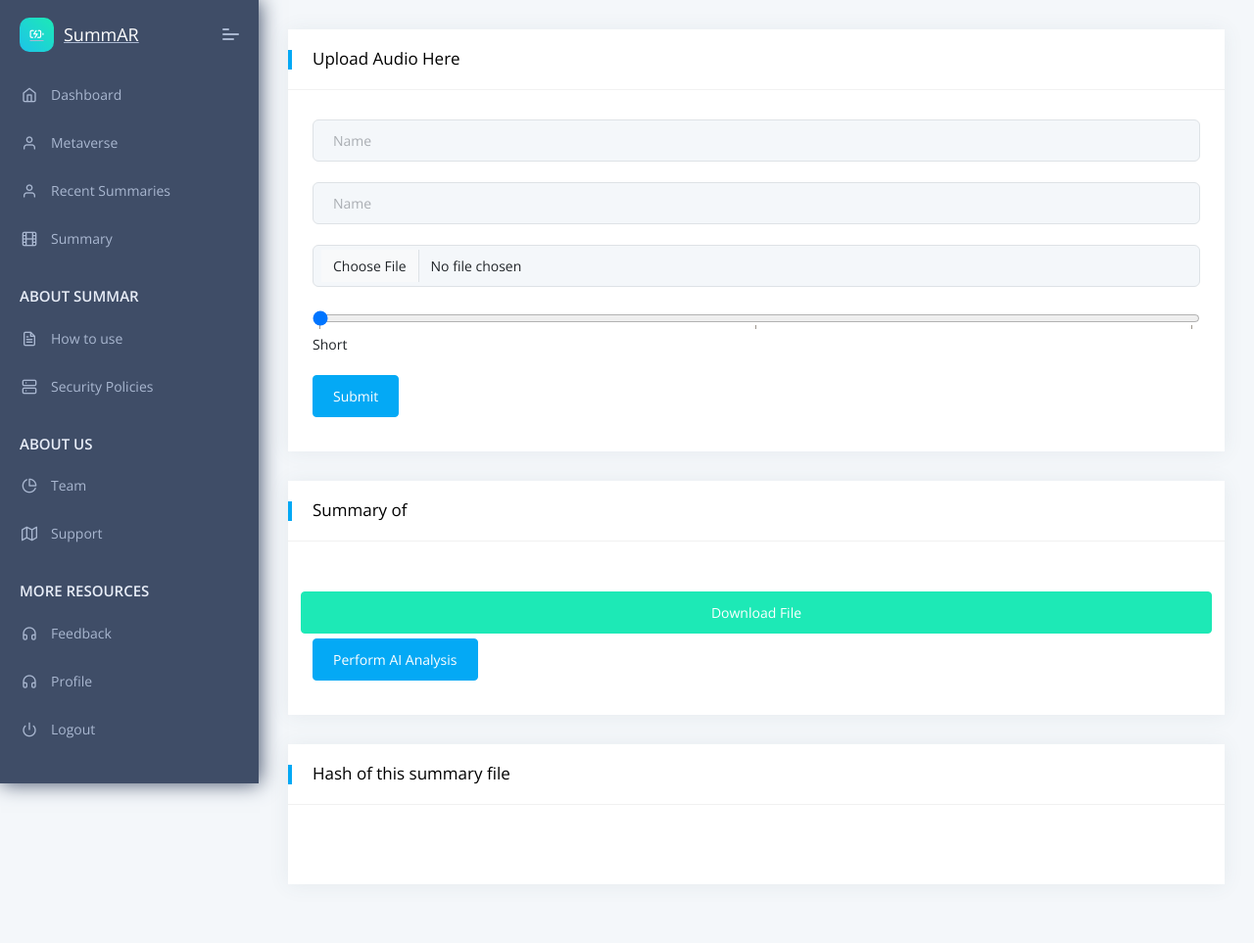
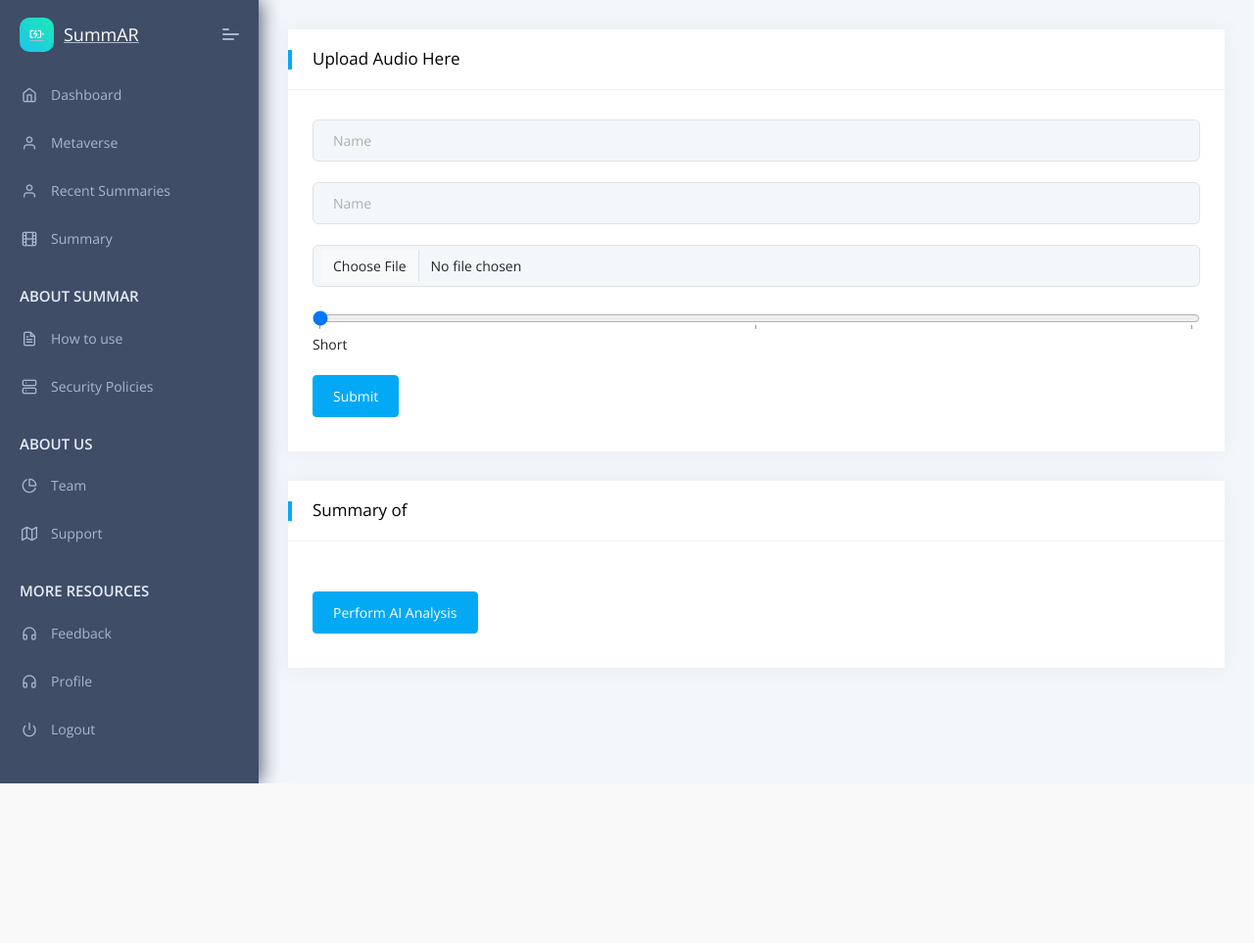
Before and after one commit to SUNIL-BALRAJ/Summarizer, a Django app: page /audio in a window 1280 px wide. Shown: the whole page at 98% size. After the commit the page ends 800 px from the top, so only its background shows below. Run offline with Django 3.2, Linux system fonts and the light colour scheme; some libraries are stand-ins or nearby versions.

Commit message:
Update summary.html

```diff
--- a/apps/templates/home/summary.html
+++ b/apps/templates/home/summary.html
@@ -77,7 +77,7 @@
                           <div class="row">
                             <p>{{sum}}</p>
                             <br>
-                            <button id="downloadButton" class="btn btn-success">Download File</button>
+
 
                             <form action="/analysis/{{ id }}/" method='POST' enctype="multipart/form-data">
                               {% csrf_token %}
@@ -87,17 +87,6 @@
                       </div>
                   </div>
                 </div>
-                <div class="col-sm-12">
-                  <div class="card">
-                      <div class="card-header">
-                         <h5>Hash of this summary file</h5>
-                      </div>
-                      <div class="card-block">
-                          <div class="row">
-                            <p>{{hash}}</p><br>
-                          </div>
-                      </div>
-                  </div>
                 </div>
             </div>
             </div>
@@ -112,32 +101,5 @@
 
 <!-- Specific Page JS goes HERE  -->
 {% block javascripts %}
-<script>
- document.getElementById('slider').addEventListener('input', function() {
-            let value = this.value;
-            let percent = ["short","medium","large"];
-            document.getElementById('sliderValue').textContent = percent[value-1];
-        });
 
-document.getElementById('downloadButton').addEventListener('click', function() {
-    // Replace 'path/to/your/file.txt' with the actual path to your file.
-    var filePath = 'media\new_transcripts\output_1.docx';
-
-    // Create an anchor element to initiate the download
-    var downloadLink = document.createElement('a');
-    downloadLink.href = filePath;
-    downloadLink.download = 'file.txt';
-
-    // Append the link to the document body (required for Firefox)
-    document.body.appendChild(downloadLink);
-
-    // Trigger the download
-    downloadLink.click();
-
-    // Remove the link from the document body after triggering the download
-    document.body.removeChild(downloadLink);
-});
-
-
-</script>
 {% endblock javascripts %}
```
